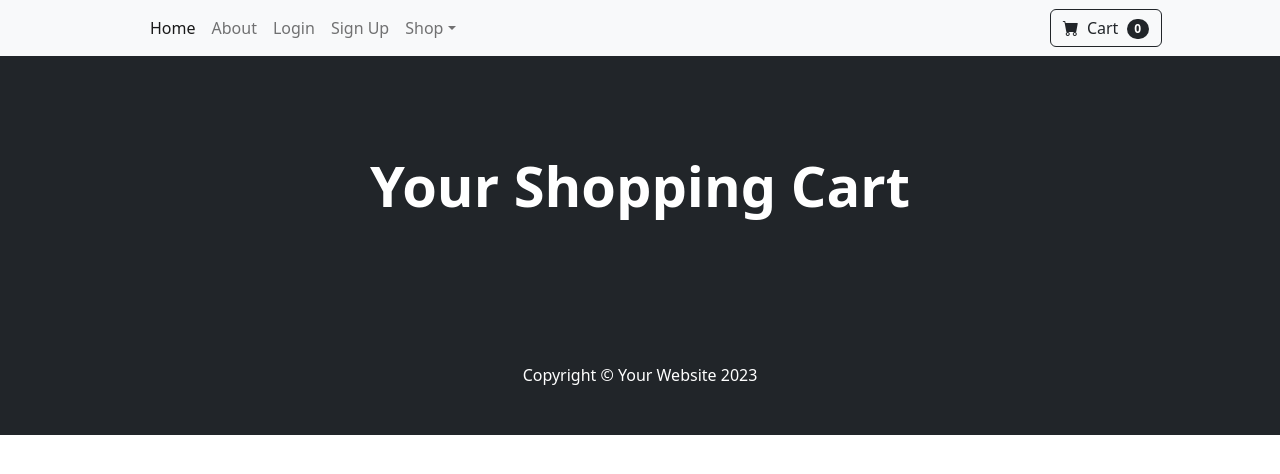
After one commit to ivantverdy/astro_shop, a Django app: page /cart/ in a window 1280 px wide. The commit adds this page. Shown: the top 474 px of the page. Run offline with Django 5.2, Linux system fonts and the light colour scheme; some libraries are stand-ins or nearby versions.

Commit message:
minor changes in home page look and creating cart page and linking cart url to cart button itself

```diff
--- a/django_shop/astro_shop/templates/home.html
+++ b/django_shop/astro_shop/templates/home.html
@@ -6,7 +6,6 @@
     <div class="container px-4 px-lg-5 my-5">
         <div class="text-center text-white">
             <h1 class="display-4 fw-bolder">Shop in style</h1>
-            <p class="lead fw-normal text-white-50 mb-0">With this shop hompeage template</p>
         </div>
     </div>
 </header>
--- a/django_shop/astro_shop/templates/navbar.html
+++ b/django_shop/astro_shop/templates/navbar.html
@@ -7,7 +7,7 @@
                 class="navbar-toggler-icon"></span></button>
         <div class="collapse navbar-collapse" id="navbarSupportedContent">
             <ul class="navbar-nav me-auto mb-2 mb-lg-0 ms-lg-4">
-                <li class="nav-item"><a class="nav-link active" aria-current="page" href="{% url 'home'%}">HOME</a></li>
+                <li class="nav-item"><a class="nav-link active" aria-current="page" href="{% url 'home'%}">Home</a></li>
                 <li class="nav-item"><a class="nav-link" href="{% url 'about'%}">About</a></li>
 
                 {% if user.is_authenticated%}
@@ -32,11 +32,11 @@
                 </li>
             </ul>
             <form class="d-flex">
-                <button class="btn btn-outline-dark" type="submit">
+                <a class="btn btn-outline-dark" type="submit" href="{% url 'cart' %}">
                     <i class="bi-cart-fill me-1"></i>
                     Cart
                     <span class="badge bg-dark text-white ms-1 rounded-pill">0</span>
-                </button>
+                </a>
             </form>
         </div>
     </div>
--- /dev/null
+++ b/django_shop/shopping_cart/templates/cart_home.html
@@ -0,0 +1,14 @@
+{% extends 'base.html' %}
+
+{% block content %}
+<!-- Header-->
+<header class="bg-dark py-5">
+    <div class="container px-4 px-lg-5 my-5">
+        <div class="text-center text-white">
+            <h1 class="display-4 fw-bolder">Your Shopping Cart</h1>
+        </div>
+    </div>
+</header>
+
+
+{% endblock %}
--- a/django_shop/shopping_cart/views.py
+++ b/django_shop/shopping_cart/views.py
@@ -1,3 +1,17 @@
 from django.shortcuts import render
 
-# Create your views here.
+
+def cart_home(request):
+    return render(request, 'cart_home.html', {})
+
+
+def cart_add(request):
+    pass
+
+
+def cart_delete(request):
+    pass
+
+
+def cart_update(request):
+    pass
```
